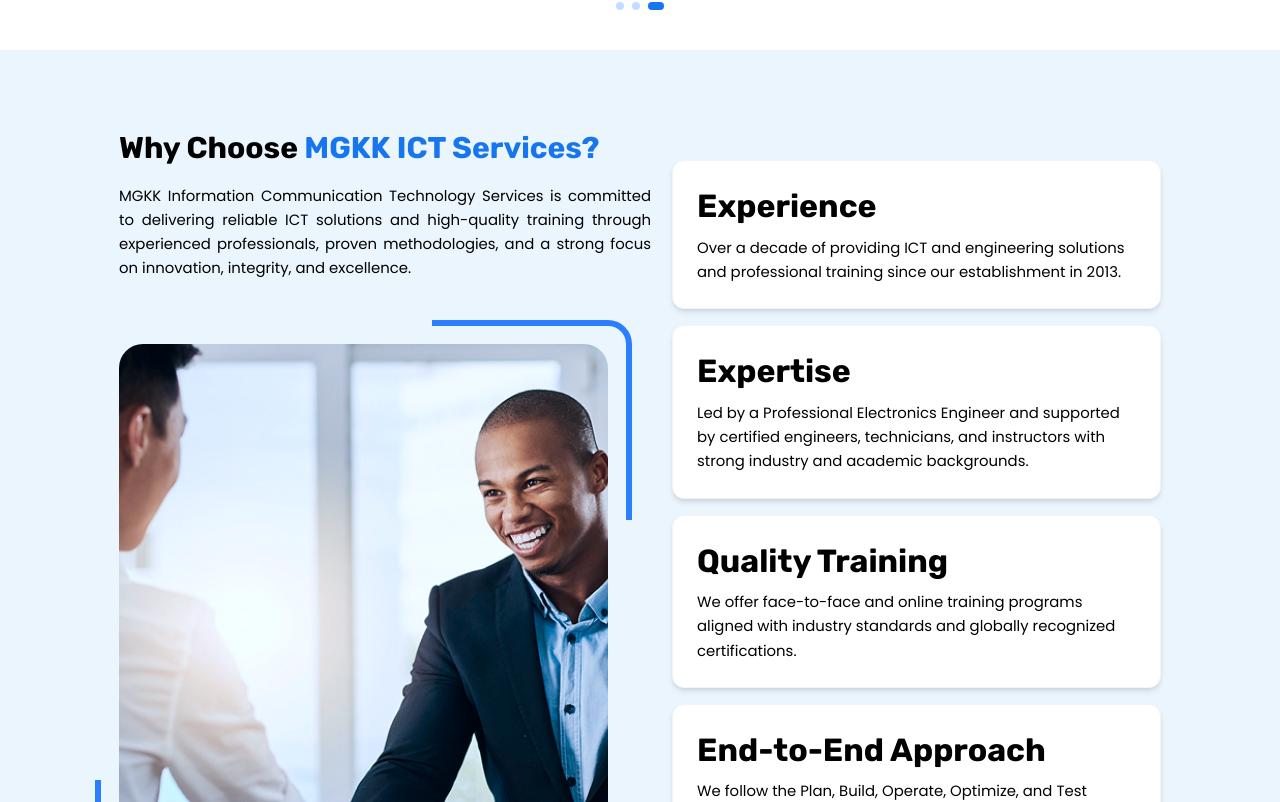
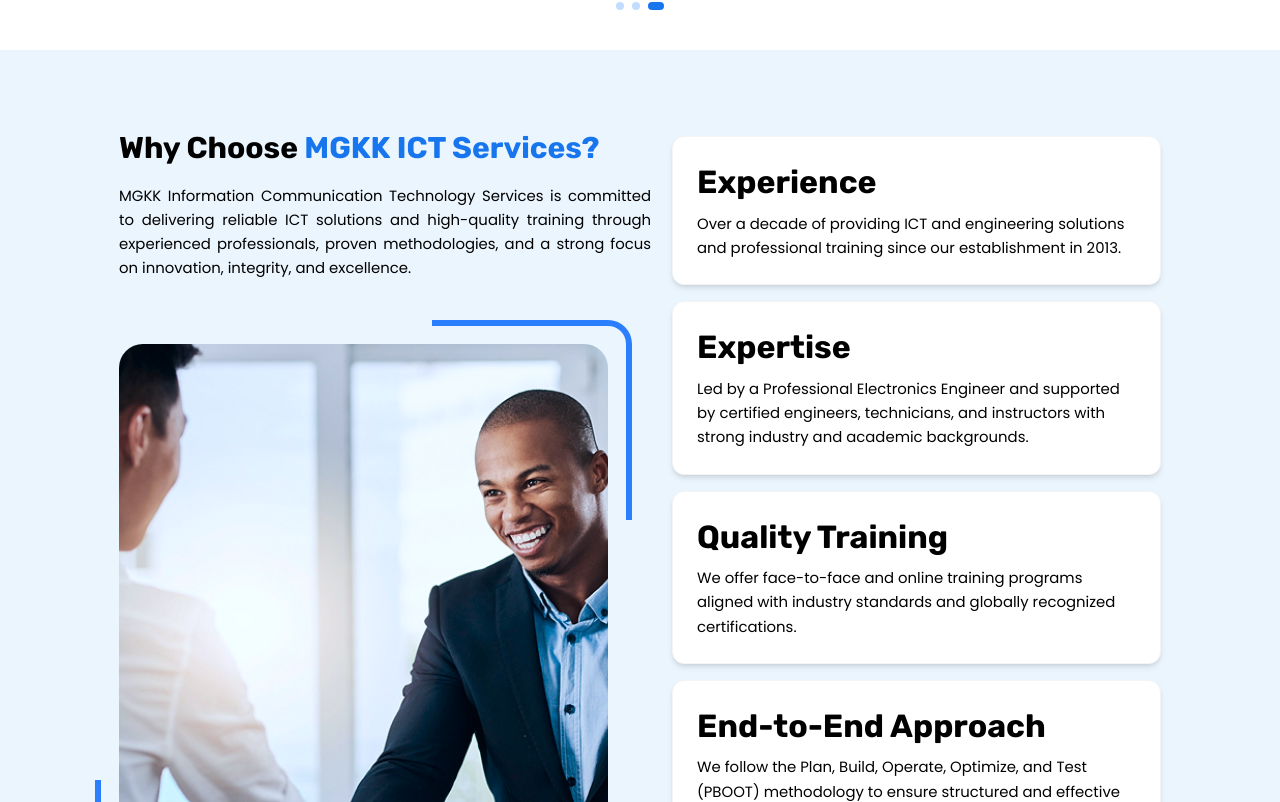
Before and after one commit to Dibilupers/Matekk-Website, a React (Vite) app: page / in a window 1280 px wide. Shown: the part 2558-3360 px from the top of the page. Built offline with nearby package versions, Linux system fonts and the light colour scheme.

Commit message:
Minor adjustment of "Why Choose MGKK ICT Services ?"

```diff
--- a/src/pages/Home.jsx
+++ b/src/pages/Home.jsx
@@ -692,7 +692,7 @@
             </div>
 
             {/* RIGHT SIDE - FEATURES */}
-            <div className="order-2 lg:order-2 space-y-4 lg:-mt-46">
+            <div className="order-2 lg:order-2 space-y-4 lg:-mt-52">
               <div className="bg-white p-6 rounded-xl shadow-md hover:shadow-lg transition-shadow duration-300 border border-gray-100">
                 <h3 className="text-lg lg:text-xl font-bold text-[#000000] mb-2">
                   Experience
```
